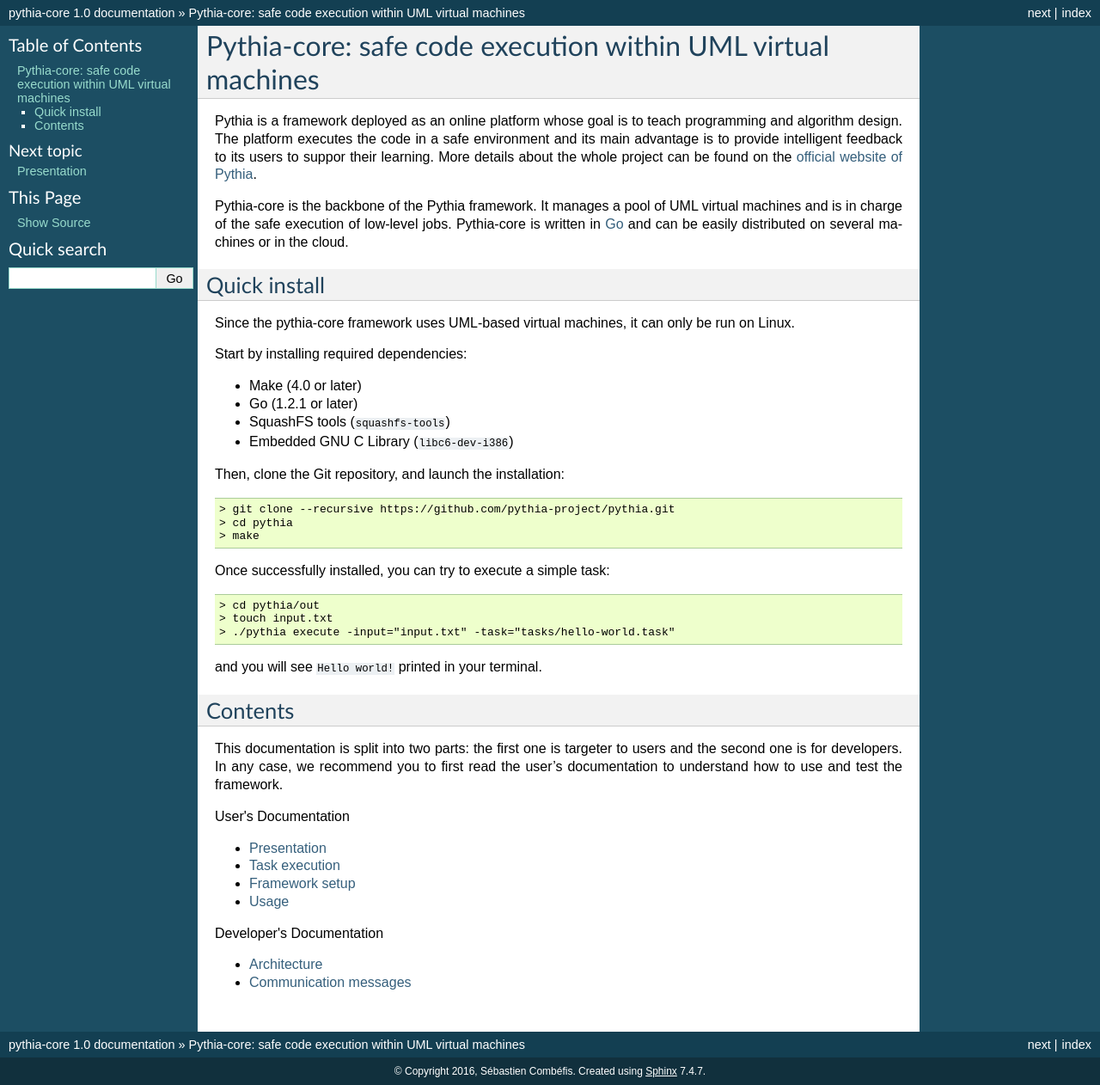
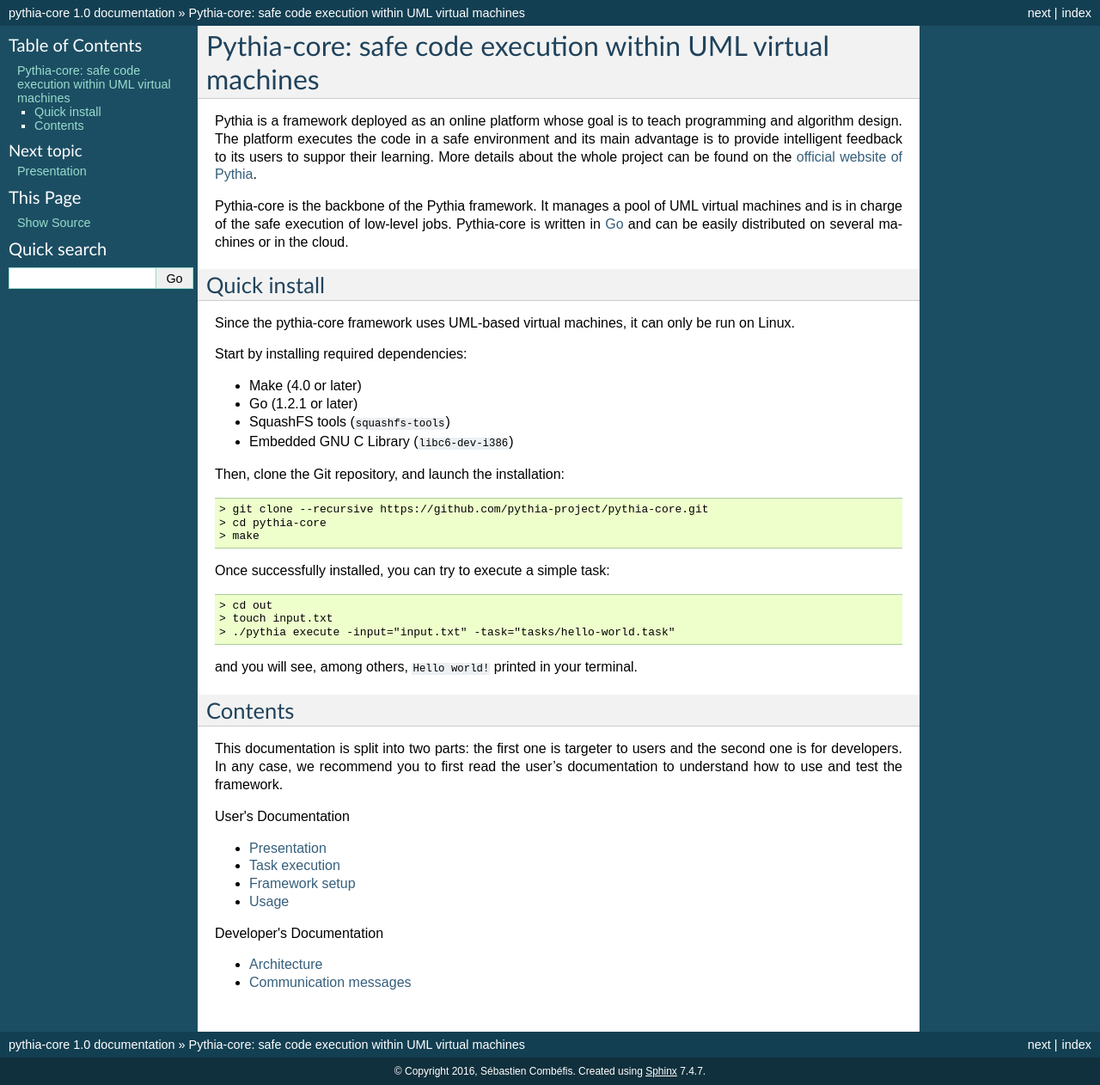
Before and after one commit to pythia-project/pythia-core, a Sphinx documentation site: the page built from docs/index.rst, in a window 1280 px wide. Shown: the whole page at 86% size. Built offline with Sphinx 7.4.7, drawn with Linux system fonts in a browser that asks for light colours.

Commit message:
Doc: update main page of pythia-core documentation
The README file has also been updated accordingly

```diff
--- a/docs/index.rst
+++ b/docs/index.rst
@@ -5,7 +5,7 @@
 <http://www.pythia-project.org/>`_.
 
 Pythia-core is the backbone of the Pythia framework. It manages a pool of UML virtual machines and is in charge of the safe execution of low-level jobs. Pythia-core is written in `Go
-<https://golang.org/>`_ and can be easily distributed on several machines or in the cloud.
+<https://golang.org>`_ and can be easily distributed on several machines or in the cloud.
 
 
 
@@ -25,19 +25,19 @@
 
 .. code-block:: none
 
-   > git clone --recursive https://github.com/pythia-project/pythia.git
-   > cd pythia
+   > git clone --recursive https://github.com/pythia-project/pythia-core.git
+   > cd pythia-core
    > make
 
 Once successfully installed, you can try to execute a simple task:
 
 .. code-block:: none
 
-   > cd pythia/out
+   > cd out
    > touch input.txt
    > ./pythia execute -input="input.txt" -task="tasks/hello-world.task"
 
-and you will see ``Hello world!`` printed in your terminal.
+and you will see, among others, ``Hello world!`` printed in your terminal.
 
 
 
```
Also changed, not shown: README.md (+16 -20 lines).
